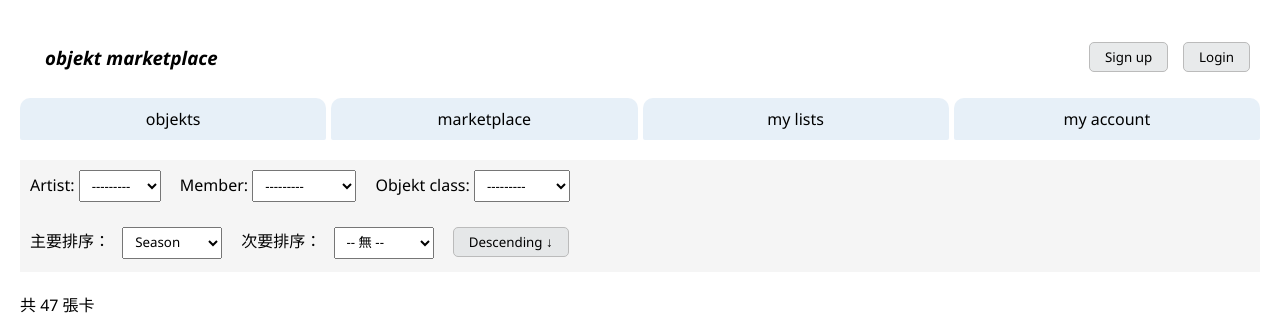
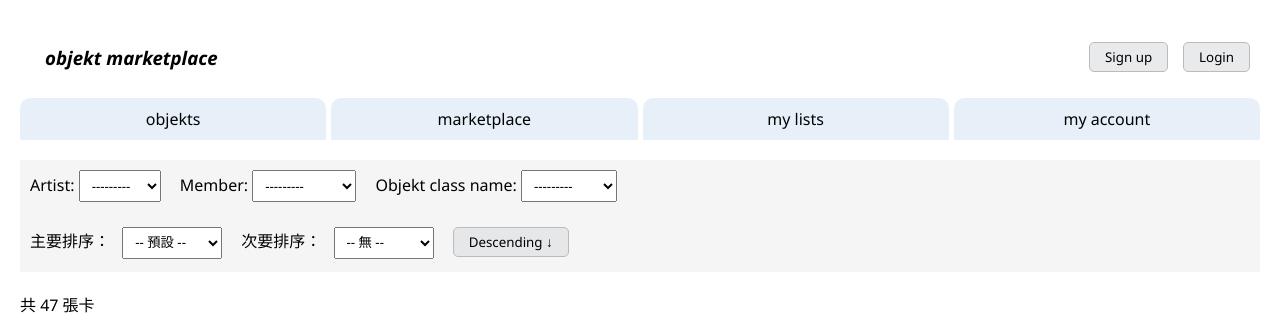
Before and after one commit to aomou/objekt-marketplace, a Django app: page / in a window 1280 px wide. Shown: the top 329 px of the page. Run offline with Django 5.2, Linux system fonts and the light colour scheme; data comes from the database, SQL or seed files in the repository; parts of the project's set-up code (start-up, migrations or seed data) failed here and were passed over; some web fonts are replaced.

Commit message:
Fix list sorting

```diff
--- a/apps/objekt/filters.py
+++ b/apps/objekt/filters.py
@@ -3,6 +3,9 @@
 import django_filters
 from django import forms
 from .models import ObjektType, ObjektCard, Artist, Member, Class, Season, Collection
+
+def get_class_choices():
+    return [(name, name) for name in Class.objects.values_list('name', flat=True).distinct().order_by('name')]
 
 class ObjektTypeFilter(django_filters.FilterSet):
     artist = django_filters.ModelChoiceFilter(
@@ -15,9 +18,9 @@ class ObjektTypeFilter(django_filters.FilterSet):
         queryset = Member.objects.filter(memberCode__isnull=False).order_by('artist__tokenId', 'memberNum'),
         widget = forms.Select(attrs={'onchange': 'this.form.submit()'})
     )
-    objekt_class = django_filters.ModelChoiceFilter(
-        field_name = 'objekt_class',
-        queryset = Class.objects.all().order_by('artist__name', 'name'),
+    objekt_class = django_filters.ChoiceFilter(
+        field_name = 'objekt_class__name',
+        choices = get_class_choices,
         widget = forms.Select(attrs={'onchange': 'this.form.submit()'})
     )
 
--- /dev/null
+++ b/apps/objekt/utils.py
@@ -0,0 +1,41 @@
+# 放一些小工具
+
+# sort ordering 排序用的
+def get_ordering(request):
+
+    default_ordering = [
+        'season__seasonNum',
+        'season__seasonPrefix',
+        'collection__name',
+        'artist__name',
+        'member__memberNum',
+    ]
+
+    sort_map = {
+        'season': ['season__seasonNum', 'season__seasonPrefix'],
+        'collection': ['collection__name'],
+        'member': ['member__memberNum'],
+        'artist': ['artist__tokenId'],
+    }
+
+    sort_by_1 = request.GET.get('sort_by')
+    sort_by_2 = request.GET.get('sort_by_2')
+    ordering = default_ordering.copy()
+
+    if sort_by_1 in sort_map:
+        for field in reversed(sort_map[sort_by_1]):
+            if field in ordering:
+                ordering.remove(field)
+            ordering.insert(0, field)
+
+    if sort_by_2 in sort_map:
+        for field in reversed(sort_map[sort_by_2]):
+            if field in ordering:
+                ordering.remove(field)
+            ordering.insert(0, field)
+
+    order = request.GET.get('order', 'asc')
+    if order == 'desc':
+        ordering = [f'-{field}' for field in ordering]
+
+    return ordering
--- a/apps/objekt/views.py
+++ b/apps/objekt/views.py
@@ -1,28 +1,11 @@
 from django.shortcuts import render  # 把 data 和 html template 結合
 from .models import ObjektType  # 從 models.py 匯入資料表
 from .filters import ObjektTypeFilter
+from .utils import get_ordering
+
 
 # views
 # 接收 request → 取得資料 models → 把資料丟給 template → render 渲染產生 HTML → 回傳給瀏覽器
-
-# objekt cards
-# def all_card_list(request):
-#     # 取得要顯示的資料 QuerySet
-#     # 取出所有資料(前50) 先查詢好 FK ???
-#     qs = ObjektCard.objects.select_related('objekt_type', 'objekt_type__artist').all()[:50]
-#     context = {
-#         'cards': qs
-#         }
-#     return render(request, template_name='objekt/list.html', context=context)
-
-# objekt types
-# def all_objekt_type(request):
-#     qs = ObjektType.objects.select_related('artist', 'member', 'season', 'collection', 'objekt_class').all()[:50]
-#     context = {
-#         'cards': qs,
-#     }
-#     return render(request, template_name='objekt/list.html', context=context)
-
 
 def filtered_objekt_type(request):
     # get all data
@@ -32,22 +15,7 @@ def filtered_objekt_type(request):
     objektFilter = ObjektTypeFilter(request.GET, queryset=objekts)  # queryset 搜尋的範圍
 
     # sort
-    sort_by = request.GET.get('sort_by')
-    sort_secondary = request.GET.get('sort_secondary') # 次要排序
-
-    if not sort_by and not sort_secondary:  # 預設值
-        ordering = ['season__seasonNum', 'season__seasonPrefix', 'collection__name', 'member__memberNum']
-    else:
-        ordering = []
-        if sort_by:
-            ordering.append(sort_by)
-        if sort_secondary:
-            ordering.append(sort_secondary)
-
-    order = request.GET.get('order', 'asc')  # asc / desc
-    if order == 'desc':
-        ordering = [f'-{field}' for field in ordering]
-
+    ordering = get_ordering(request)  # 在 objekts/urils.py 裡面定義
     sorted_qs = objektFilter.qs.order_by(*ordering)
 
     context = {
--- a/templates/objekt/list.html
+++ b/templates/objekt/list.html
@@ -31,27 +31,30 @@
                 {% endif %}
             {% endfor %}
 
+            <!-- 保留現有的 order 參數 -->
+            <input type="hidden" name="order" value="{{ request.GET.order }}">
+
             <label for="sort-select"> 主要排序： </label>
             <select id="sort-select" name="sort_by" onchange="this.form.submit()">
-                <option value="season__name" {% if request.GET.sort_by == 'season__name' %}selected{% endif %}> Season </option>
-                <option value="member__name" {% if request.GET.sort_by == 'member__name' %}selected{% endif %}> Member </option>
-                <option value="collection__name" {% if request.GET.sort_by == 'collection__name' %}selected{% endif %}> Collection </option>
+                <option value="" {% if not request.GET.sort_by %}selected{% endif %}> -- 預設 -- </option>
+                <option value="season" {% if request.GET.sort_by == 'season' %}selected{% endif %}> Season </option>
+                <option value="member" {% if request.GET.sort_by == 'member' %}selected{% endif %}> Member </option>
+                <option value="collection" {% if request.GET.sort_by == 'collection' %}selected{% endif %}> Collection </option>
+                <option value="artist" {% if request.GET.sort_by == 'artist' %}selected{% endif %}> Artist </option>
             </select>
 
             <label for="sort-secondary"> 次要排序： </label>
-            <select id="sort-secondary" name="sort_secondary" onchange="this.form.submit()">
-                <option value="" {% if not request.GET.sort_secondary %}selected{% endif %}> -- 無 -- </option>
-                <option value="season__name" {% if request.GET.sort_secondary == 'season__name' %}selected{% endif %}> Season </option>
-                <option value="member__name" {% if request.GET.sort_secondary == 'member__name' %}selected{% endif %}> Member </option>
-                <option value="collection__name" {% if request.GET.sort_secondary == 'collection__name' %}selected{% endif %}> Collection </option>
+            <select id="sort-secondary" name="sort_by_2" onchange="this.form.submit()">
+                <option value="" {% if not request.GET.sort_by_2 %}selected{% endif %}> -- 無 -- </option>
+                <option value="season" {% if request.GET.sort_by_2 == 'season' %}selected{% endif %}> Season </option>
+                <option value="member" {% if request.GET.sort_by_2 == 'member' %}selected{% endif %}> Member </option>
+                <option value="collection" {% if request.GET.sort_by_2 == 'collection' %}selected{% endif %}> Collection </option>
+                <option value="artist" {% if request.GET.sort_by_2 == 'artist' %}selected{% endif %}> Artist </option>
             </select>
 
             <button type="submit" name="order" value="{% if request.GET.order == 'desc' %}asc{% else %}desc{% endif %}">
                 {% if request.GET.order == 'desc' %} Ascending ↑ {% else %}  Descending ↓ {% endif %}
             </button>
-            <!-- 保留其他 sort 參數 -->
-             <input type="hidden" name="sort_by" value="{{ request.GET.sort_by }}">
-             <input type="hidden" name="sort_secondary" value="{{ request.GET.sort_secondary }}">
         </form>
     </div>
 
```
